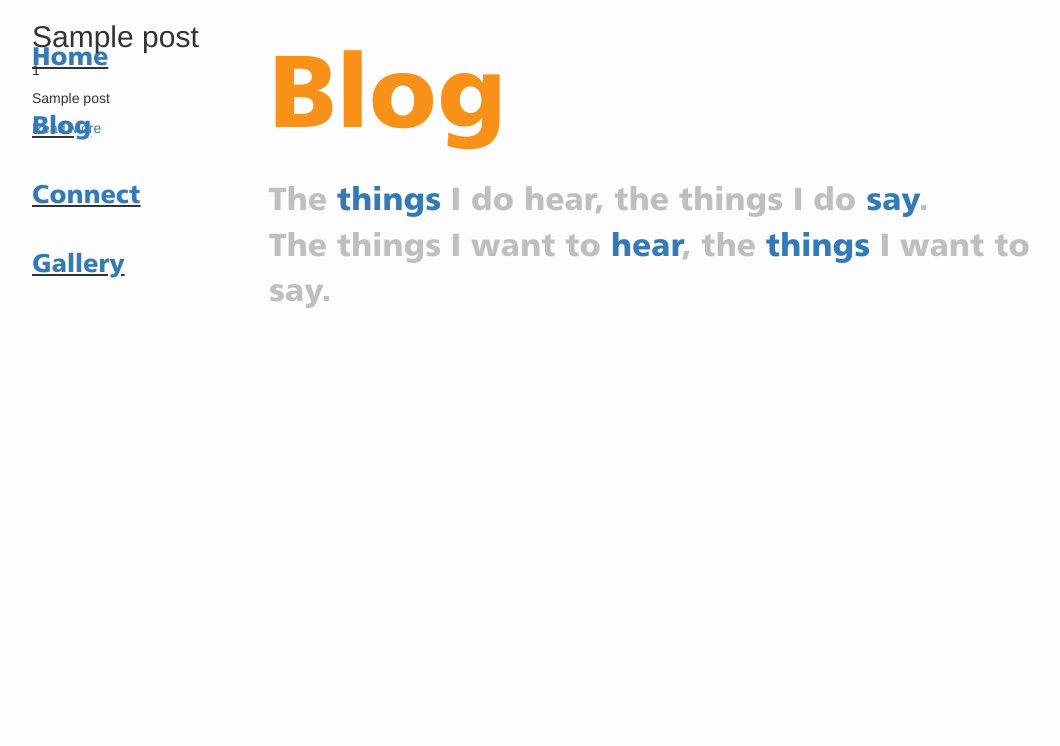
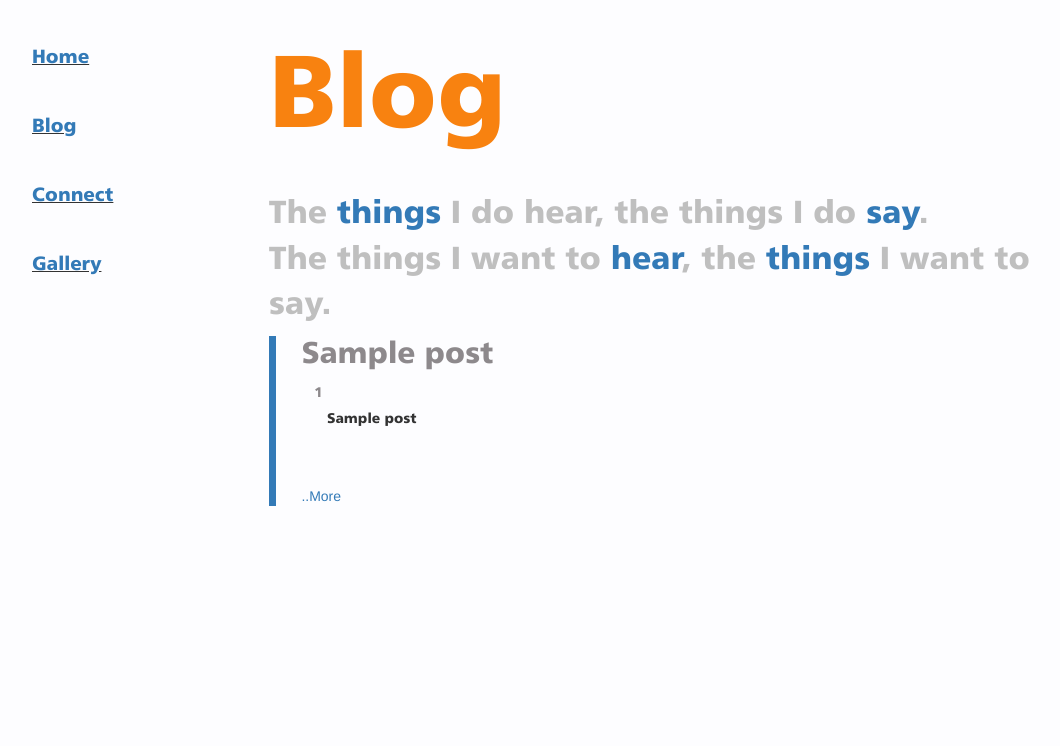
Before and after one commit to bhaskar-nair2/bhaskar-nair2.github.io, a Flask app: template templates/blog.html in a window 1280 px wide. Shown: the top 746 px of the page, without its empty margins (160-1220 px from the left). Run offline with Flask 2, Linux system fonts and the light colour scheme; the template is opened without the code that fills it: most values are stand-ins (such as "Sample title", 1, 10 or a date in 2020); some libraries are stand-ins or nearby versions.

Commit message:
Blog page Ready

```diff
--- a/scrapper.py
+++ b/scrapper.py
@@ -30,7 +30,7 @@ def getPosts():
     con = sql.Connection('static/blog')
     cur = con.cursor()
     lst = []
-    rs = cur.execute('select * from blog order by data desc')
+    rs = cur.execute('select * from blog order by id')
     for i in rs:
         lst.append(i)
     return lst
--- a/static/css/style.css
+++ b/static/css/style.css
@@ -6,16 +6,18 @@ src: url("../fonts/hum777k-webfont.woff") format("woff"),
     url("../fonts/hum777k-webfont.svg") format("svg"),
     url("../fonts/hum777k-webfont.eot") format("eot");
 }
+
 @font-face {
     font-family: "SF Burlington";
     src: url("../fonts/SFBurlingtonScript.ttf");
 }
-body{
+
+body {
     background-color: #fdfdff;
     padding: 0 !important;
 }
 
-@media (max-width: 1023px) {
+@media (max-aspect-ratio: 6/5) {
     .cov {
         position: fixed;
         left: 0;
@@ -31,76 +33,91 @@ body{
         opacity: 2;
         text-align: center;
     }
-    .container{
+
+    .container {
         display: none;
     }
-    .rotText{
+
+    .rotText {
         color: whitesmoke;
-        top:50%;
+        top: 50%;
         font-family: "Humnst777 Blk BT";
         font-size: 3vw;
     }
 }
 
-@media (min-width: 1024px){
-.cov{
+@media (min-aspect-ratio: 6/5) {
+    .cov .rotText {
         display: none;
     }
+
     /*layout Components*/
-.grid{
+    .grid {
         display: grid;
         grid-gap: 0;
-    grid-template-rows: [row1-st]2vh [row2-st]25vw [row3-st]minmax(2vw,4fr) [row4-st]6vw [ende]2vh ;
-    grid-template-columns: [col1-st]1fr [col2-st]1fr [col3-st]1fr [col4-st]1fr [col5-st]4vw [en]2vw;
+        grid-template-rows: [row1-st] 2vh [row2-st] 25vw [row3-st] minmax(2vw, 4fr) [row4-st] 6vw [ende] 2vh;
+        grid-template-columns: [col1-st] 1fr [col2-st] 1fr [col3-st] 1fr [col4-st] 1fr [col5-st] 4vw [en] 2vw;
     }
-.container{
+
+    .container {
         padding-left: 15vw;
         padding-right: 5vw;
         width: auto;
     }
-.nav-wrap{
+
+    .nav-wrap {
         grid-row: row2-st;
         grid-column: col1-st;
         display: grid;
         grid-gap: 5px;
-    grid-template-rows: repeat(auto-fit,5vw);
+        grid-template-rows: repeat(auto-fit, 5vw);
         grid-template-columns: 1fr;
     }
-.navs{
+
+    .navs {
         font-family: "Humnst777 Blk BT", serif;
-    font-size: 2vw;
+        font-size: 1.5vw;
         line-height: 10vh;
         text-decoration: underline;
     }
-.bottom{
+
+    .bottom {
         grid-row: ende / span all;
         grid-column: col1-st / span all;
         border-top: 3px solid black;
     }
-.sal{
+
+    .sal {
         display: grid;
         grid-template-rows: [dalo] minmax(30px, 1fr);
-    grid-template-columns: [hee]3fr repeat(10,1fr);
+        grid-template-columns: [hee] 3fr repeat(10, 1fr);
         padding: 0;
         padding-left: 4vw;
     }
-.salx{
+
+    .salx {
         grid-row: dalo;
         grid-column: hee;
         align-self: end;
 
     }
-#heart{
+
+    #heart {
         color: #dd0000;
         animation: pulse 1.5s ease-in-out infinite;
     }
+
     @keyframes pulse {
         0%,
-    100% {transform: scale(1)}
-    50% {transform: scale(1.2)}
+        100% {
+            transform: scale(1)
+        }
+        50% {
+            transform: scale(1.2)
+        }
     }
     /*Multiuse Components*/
-.name{
+    .name {
         grid-column: col2-st/ span 3;
         grid-row: row2-st;
         display: grid;
@@ -110,50 +127,56 @@ display: grid;
         justify-items: start;
         font-family: "Humnst777 Blk BT", serif;
         font-size: 8vw;
-    color: #f89117;
+        color: #f88210;
     }
-.cont{
+
+    .cont {
         grid-row: row2-st;
         grid-column: col2-st/ span all;
         display: grid;
-    grid-template-rows: 1fr [herew]1fr ;
+        grid-template-rows: 1fr [herew] 1fr;
     }
-.conte{
+
+    .conte {
         grid-row: herew;
         font-family: "Humnst777 Blk BT", serif;
         font-size: 4vh;
         color: #bfbfbf;
         align-self: start;
+        margin-top: 2.5vh;
     }
 
     /*Index Components*/
-.dets{
+    .dets {
         grid-column: col2-st/span 3;
         grid-row: row3-st/span 1;
         display: grid;
-    grid-template-rows:repeat(13,20px);
+        grid-template-rows: repeat(13, 20px);
         margin-bottom: 20px;
     }
 
-.detPoints{
+    .detPoints {
         font-family: "Humnst777 Blk BT", serif;
         font-size: 1.3vw;
         color: #bfbfbf;
     }
-.detPoints.imp{
+
+    .detPoints.imp {
         color: #337ab7;
     }
-.poem{
+
+    .poem {
         height: fit-content;
-    grid-row:row3-st / span 1;
+        grid-row: row3-st / span 1;
         grid-column: en/ span all;
         border-left: #337ab7 solid;
         padding-left: 0.8vw;
         grid-template-rows: 1vw;
-    grid-template-columns: [st]1000vw;
+        grid-template-columns: [st] 1000vw;
 
     }
-.verse{
+
+    .verse {
         text-wrap: avoid;
         grid-column: st / span all;
         font-family: "SF Burlington", serif;
@@ -163,91 +186,137 @@ display: grid;
     }
 
     /*Blog Components*/
-
     /*Connect Components*/
-form{
+    form {
         grid-row: row3-st/ span 2;
         grid-column: col2-st/ span 2;
         display: grid;
         grid-gap: 3vh;
-    grid-template-rows: [r1]4vh [r2]4vh [r3]20vh [butr]300px ;
-    grid-template-columns: [c1]1fr [c2]2fr
+        grid-template-rows: [r1] 4vh [r2] 4vh [r3] 20vh [butr] 50px;
+        grid-template-columns: [c1] 1fr [c2] 2fr
 
     }
-label{
+
+    label {
         font-family: "Humnst777 Blk BT", serif;
         font-size: 2vh;
     }
-input{
+
+    input {
         font-family: "Humnst777 Blk BT", serif;
         font-size: 2vh;
     }
-button{
+
+    button {
         font-family: "Humnst777 Blk BT", serif;
         font-size: 2vh;
     }
-textarea{
+
+    textarea {
         font-family: "Humnst777 Blk BT", serif;
         font-size: 2vh;
     }
-.l1{
+
+    .l1 {
         grid-column: c1;
         grid-row: r1;
     }
-.l2{
+
+    .l2 {
         grid-column: c1;
         grid-row: r2;
     }
-.l3{
+
+    .l3 {
         grid-column: c1;
         grid-row: r3;
     }
 
-.t1{
+    .t1 {
         grid-column: c2;
         grid-row: r1;
     }
-.t2{
+
+    .t2 {
         grid-column: c2;
         grid-row: r2;
     }
-.t3{
+
+    .t3 {
         grid-column: c2;
         grid-row: r3;
     }
 
-.but{
+    .but {
         grid-row: butr;
         grid-column: c1/ span 2;
         justify-self: center;
         width: 20vw;
         height: 4vh;
     }
+
     /*Manage Components*/
-.but2{
+    .but2 {
         grid-row: r3;
         grid-column: c1/ span 2;
         justify-self: center;
         width: 20vw;
         height: 4vh;
     }
+
     /*Gallery Components*/
-.galImg{
+    .galImg {
         grid-column: col2-st/ span all;
         grid-row: row3-st/ span 2;
         grid-gap: 5px;
         display: grid;
-    grid-template-columns: repeat(auto-fill, minmax(250px,4fr));
+        grid-template-columns: repeat(auto-fill, minmax(250px, 4fr));
+        padding-bottom: 5vh;
     }
-.gImg{
+
+    .gImg {
         width: 25vh;
         transition: all 0.2s ease-in-out;
         filter: grayscale(80%);
     }
 
-.gImg:hover{
+    .gImg:hover {
         z-index: 20;
         transform: scale(1.1);
         filter: grayscale(0%);
     }
+
+    .posts {
+        grid-row: row3-st/span all;
+        grid-column: col2-st/span 3;
+        display: grid;
+        grid-gap: 2vh;
+        grid-auto-rows: auto;
+        margin-bottom: 8vh;
     }
+
+    .post {
+        border-left: solid #337ab7 7px;
+        padding-left: 2vw;
+        height: fit-content;
+        display: block;
+    }
+    h2.title {
+        font-family: "Humnst777 Blk BT", serif;
+        margin-top: 0;
+        color:  #8d898c;
+        margin-bottom: 2vh;
+    }
+    h5.date{
+        font-family: "Humnst777 Blk BT", serif;
+        padding-left: 1vw;
+        color: #8d898c;
+        margin-bottom: 1vh;
+    }
+    p.text{
+        overflow: hidden;
+        height: 8.5vh;
+        padding-left: 2vw;
+        font-family: "Humnst777 Blk BT", serif;
+    }
+}
--- a/templates/blog.html
+++ b/templates/blog.html
@@ -4,7 +4,7 @@
     <div class="cont">
         <p class="conte">The <a class="imp">things</a> I do hear, the things I do <a class="imp">say</a>.<br> The things
             I
-            want to <a class="imp">hear</a>, the <a class="imp">things</a> I want to say.
+            want to <a class="imp">hear</a>, the <a class="imp">things</a> I want to say.<br>
         </p>
     </div>
 
@@ -14,9 +14,8 @@
                 <h2 class="title">{{ post[1] }}</h2>
                 <h5 class="date">{{ post[0] }}</h5>
                 <p id="{{ loop.index }}" class="text">{{ post[2] | safe }}</p>
-                <a onclick="readMore({{ loop.index }})" class="elon" id="readMore{{ loop.index }}">Read More</a>
-                <a onclick="hideMore({{ loop.index }})" class="elon" id="hideMore{{ loop.index }}"
-                   style="display: none">Hide</a>
+                <a onclick="readMore({{ loop.index }})" class="elon" id="readMore{{ loop.index }}">..More</a>
+                <a onclick="hideMore({{ loop.index }})" class="elon" id="hideMore{{ loop.index }}" style="display: none">..Hide</a>
             </div>
         {% endfor %}
     </div>
```
Also changed, not shown: 1 other file. Lines whose indentation alone changed are shown as unchanged.
